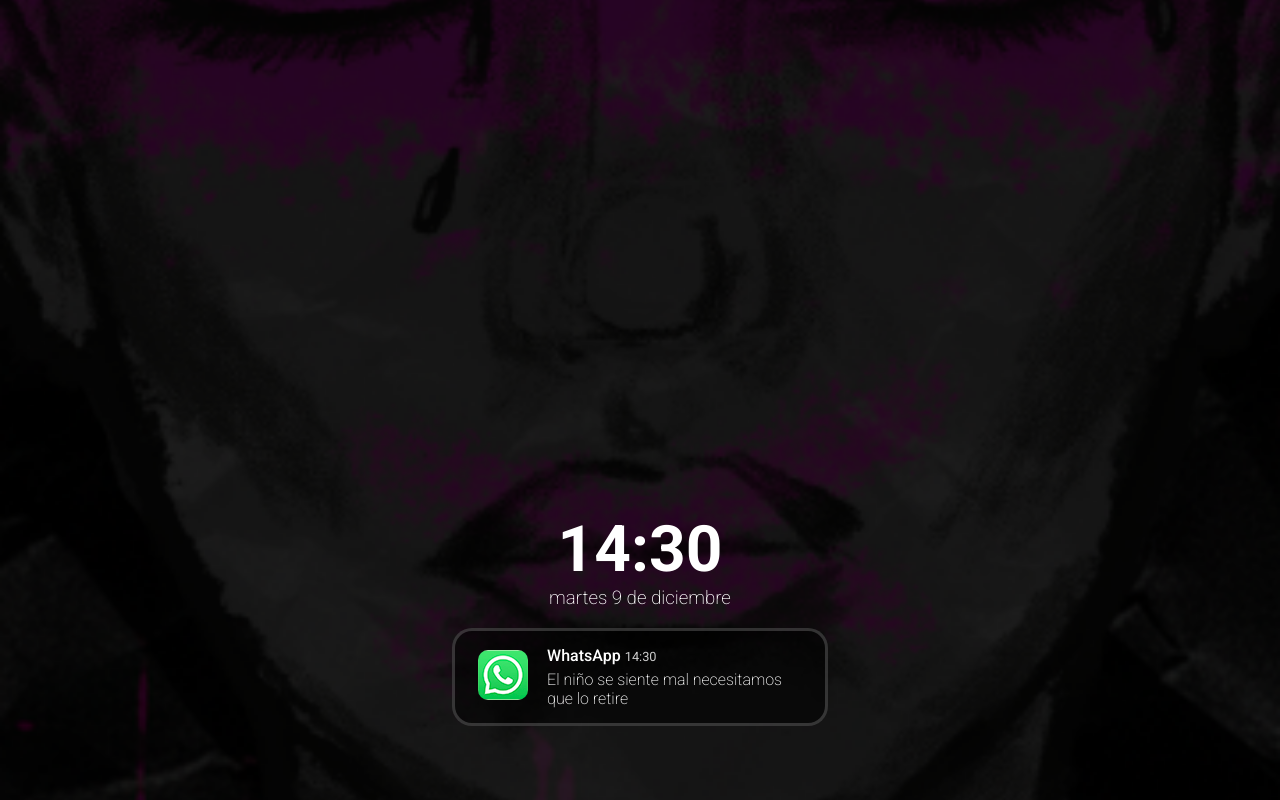
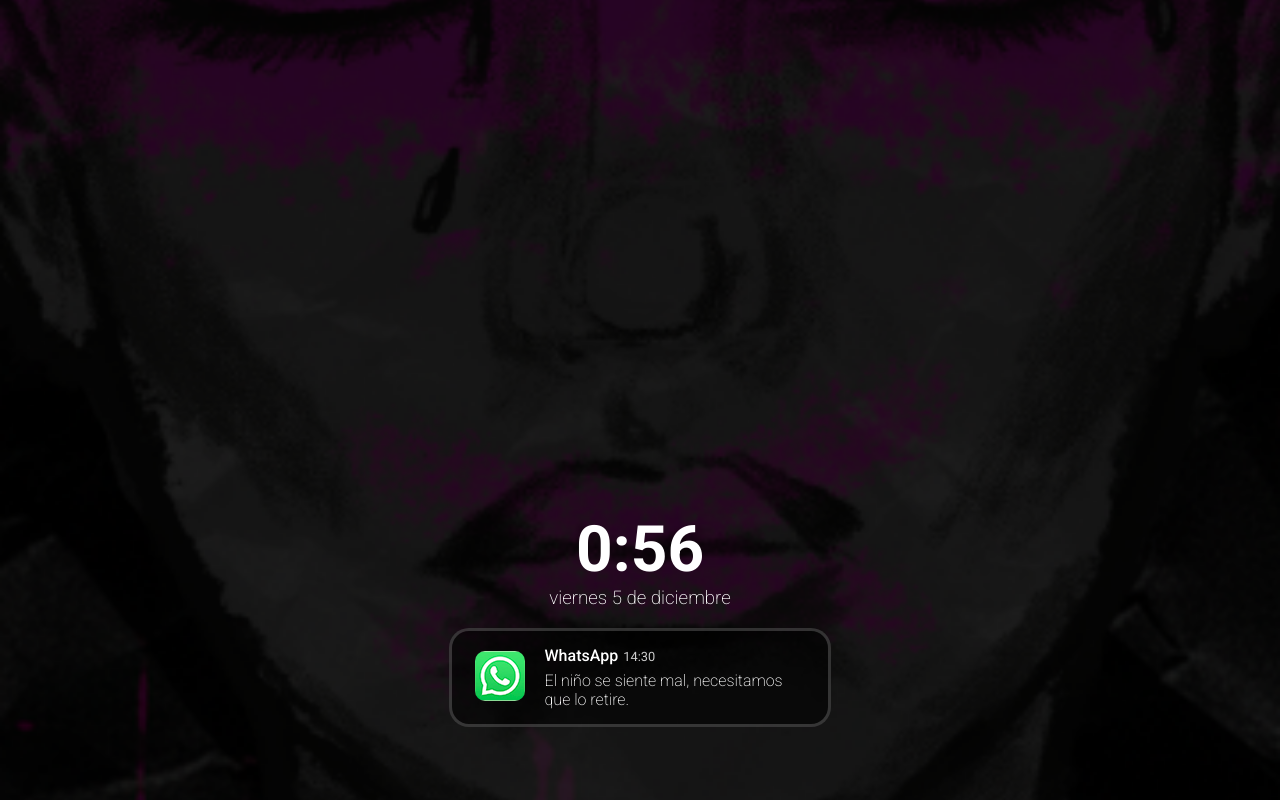
Before and after one commit to serreseantonellaa-boop/app-mobile-tesis, a plain HTML site: page index.html in a window 1280 px wide. Shown: the part 800-1600 px from the top of the page. Drawn offline with Linux system fonts and the light colour scheme.

Commit message:
se agrego funcion para crear notificacion de manera dinamica

```diff
--- a/assets/css/styles.css
+++ b/assets/css/styles.css
@@ -86,6 +86,7 @@
 }
 .hora-noti{
   font-size: 0.8em;
+  margin-left: 2%;
   font-weight: 400;
   opacity: 0.8;
 }
--- a/assets/js/main.js
+++ b/assets/js/main.js
@@ -1,14 +1,122 @@
-//variables globales
-//pantallas
+// variables globales
+// pantallas
 let pantalla1 = document.getElementById('pantalla-1');
 let pantalla2 = document.getElementById('pantalla-2');
+let contenedorGral = document.getElementById('contenedor-gral');
+// contenedor donde van las notificaciones (dentro de pantalla-2)
+let contenidoPantalla2 = document.getElementById('contenido-pantalla-2');
 
-pantalla1.addEventListener('click', inicio)
+// al hacer click en la pantalla negra, paso a la pantalla de notificaciones
+pantalla1.addEventListener('click', inicio);
 
-//funcion de inicio
-function inicio(){
-    pantalla1.classList.remove('disp')
-    pantalla1.classList.add('no-disp')
-    pantalla2.classList.remove('no-disp')
-    pantalla2.classList.add('disp')
+// función de inicio
+function inicio() {
+  pantalla1.classList.remove('disp');
+  pantalla1.classList.add('no-disp');
+  pantalla2.classList.remove('no-disp');
+  pantalla2.classList.add('disp');
 }
+
+// función para actualizar la hora y la fecha del lockscreen
+function actualizarReloj() {
+  let ahora = new Date();
+
+  // hora
+  let horas = ahora.getHours();
+  let minutos = ahora.getMinutes();
+
+  if (minutos < 10) {
+    minutos = '0' + minutos;
+  }
+
+  let horaFormateada = horas + ':' + minutos;
+
+  // fecha
+  let diaSemana = ahora.getDay();
+  let diaMes = ahora.getDate();
+  let mes = ahora.getMonth();
+
+  // armo arrays con los nombres porque los métodos devuelven números
+  let dias = ['domingo', 'lunes', 'martes', 'miércoles', 'jueves', 'viernes', 'sábado'];
+  let meses = [
+    'enero', 'febrero', 'marzo', 'abril', 'mayo', 'junio',
+    'julio', 'agosto', 'septiembre', 'octubre', 'noviembre', 'diciembre'
+  ];
+
+  let nombreDia = dias[diaSemana];
+  let nombreMes = meses[mes];
+  let fechaTexto = nombreDia + ' ' + diaMes + ' de ' + nombreMes;
+
+  // escribir en el HTML
+
+  // todos los elementos que muestran la hora (lockscreen + noti si quisieras)
+  let horasDom = document.getElementsByClassName('hora-lock');
+
+  for (let i = 0; i < horasDom.length; i++) {
+    horasDom[i].innerText = horaFormateada;
+  }
+
+  // la fecha solo va en el h3
+  let fechaLock = document.getElementById('fecha-lock');
+  if (fechaLock) {
+    fechaLock.innerText = fechaTexto;
+  }
+}
+
+// la llamo al cargar
+actualizarReloj();
+
+// actualizo cada minuto
+setInterval(actualizarReloj, 60 * 1000);
+
+// ------------------------------------------------------
+// función para crear una notificación nueva
+// icono: ruta a la imagen (string)
+// nombreApp: "WhatsApp", "Banco", etc.
+// hora: texto de la hora que querés mostrar ("14:30", "Ahora", etc.)
+// texto: contenido de la notificación
+// ------------------------------------------------------
+function notificacion(icono, nombreApp, hora, texto) {
+  // contenedor de la notificación
+  let contenedorNotificacion = document.createElement('div');
+  contenedorNotificacion.classList.add('notificacion');
+
+  // la agrego dentro de pantalla-2, debajo de la hora
+  contenidoPantalla2.appendChild(contenedorNotificacion);
+
+  // ---- columna del icono ----
+  let iconoNoti = document.createElement('div');
+  iconoNoti.classList.add('icono-noti');
+  contenedorNotificacion.appendChild(iconoNoti);
+
+  let iconoImg = document.createElement('img');
+  iconoImg.src = icono;
+  iconoImg.alt = nombreApp;
+  iconoNoti.appendChild(iconoImg);
+
+  // ---- columna de textos ----
+  let textosNoti = document.createElement('div');
+  textosNoti.classList.add('textos-noti');
+  contenedorNotificacion.appendChild(textosNoti);
+
+  // título de la app + hora
+  let appNombre = document.createElement('h1');
+  appNombre.classList.add('titulo-noti');
+  appNombre.innerText = nombreApp;
+
+  let spanHora = document.createElement('span');
+  spanHora.classList.add('hora-lock', 'hora-noti'); // mismo estilo + si querés usar actualizarReloj
+  spanHora.innerText = hora;
+
+  appNombre.appendChild(spanHora);
+  textosNoti.appendChild(appNombre);
+
+  // texto de la notificación
+  let textoNoti = document.createElement('p');
+  textoNoti.classList.add('contenido-noti');
+  textoNoti.innerText = texto;
+  textosNoti.appendChild(textoNoti);
+}
+
+// EJEMPLO DE USO (para probar):
+notificacion('assets/imgs/icono-wtsap.png', 'WhatsApp', '14:30', 'El niño se siente mal, necesitamos que lo retire.');
--- a/index.html
+++ b/index.html
@@ -17,31 +17,21 @@
   <body>
     <div id="contenedor-gral" class="roboto">
       <div id="pantalla-1" class="disp"></div>
+
       <div id="pantalla-2" class="no-disp">
         <div id="contenido-pantalla-2">
           <div id="textos">
-            <h1>14:30</h1>
-            <h3>martes 9 de diciembre</h3>
+            <!-- HORA GRANDE DEL LOCKSCREEN -->
+            <h1 class="hora-lock">14:30</h1>
+            <!-- FECHA DEL LOCKSCREEN -->
+            <h3 id="fecha-lock">martes 9 de diciembre</h3>
           </div>
 
-          <div class="notificacion">
-            <div class="icono-noti">
-              <img src="assets/imgs/icono-wtsap.png" alt="icono" />
-            </div>
-            <div class="textos-noti">
-              <h1 class="titulo-noti">
-                WhatsApp
-                <span class="hora-noti">14:30</span>
-              </h1>
-
-              <p class="contenido-noti">
-                El niño se siente mal necesitamos que lo retire
-              </p>
-            </div>
-          </div>
+          <!-- NOTIFICACIÓN -->
         </div>
       </div>
     </div>
+
     <script src="assets/js/main.js"></script>
   </body>
 </html>
```
